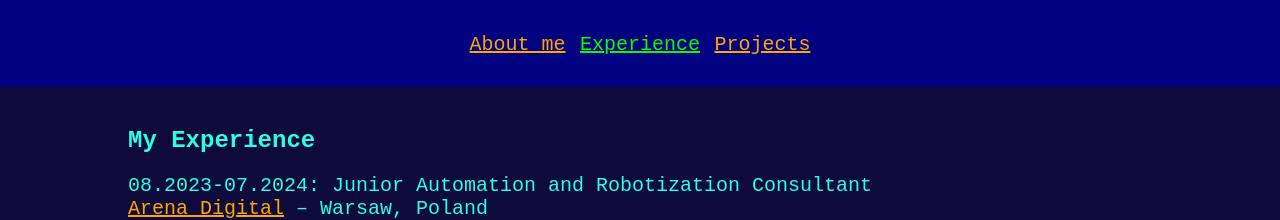
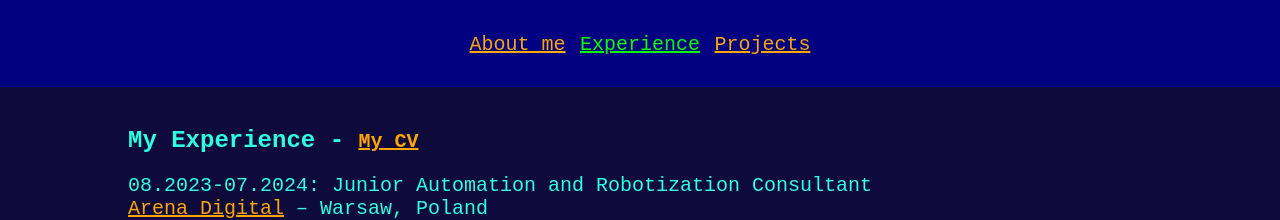
Before and after one commit to imasharc/imasharc.github.io, a plain HTML site: page experience.html in a window 1280 px wide. Shown: the top 220 px of the page. Drawn offline with Linux system fonts and the light colour scheme.

Commit message:
feat(experience): Add CV; open in a new tab

```diff
--- a/experience.html
+++ b/experience.html
@@ -18,7 +18,8 @@
     </header>
     <main>
         <div class="container">
-            <h2>My Experience</h2>
+
+            <h2>My Experience - <a href="assets/antoni_malinowski_cv_09_2024.pdf" target="_blank">My CV</a></h2>
             <p>08.2023-07.2024: Junior Automation and Robotization Consultant<br>
                 <a href="https://arenaadvisory.com/en/uslugi/digital/" target="_blank">Arena Digital</a> – Warsaw, Poland<br>
                 <ul>
```
Also changed, not shown: 1 other file.
